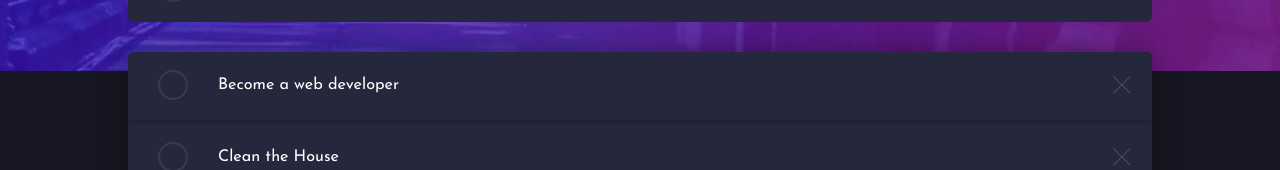
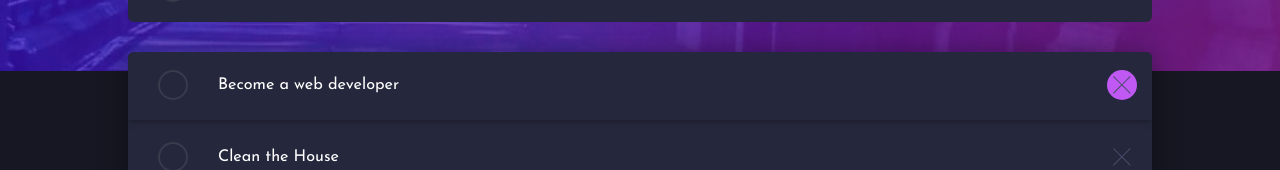
Before and after one commit to tomcodes90/todo-app, a React (Create React App) app: page / in a window 1280 px wide. In both pictures the pointer is over the element 1122 px from the left and 335 px from the top of the page. Shown: the part 249-419 px from the top of the page. Built offline with nearby package versions, Linux system fonts and the light colour scheme.

Commit message:
17/06/2022

```diff
--- a/src/App.css
+++ b/src/App.css
@@ -115,11 +115,15 @@ body {
   align-items: center;
 }
 .todo-remove-icon {
+  border-radius: 50%;
   width: 30px;
   height: 30px;
   display: flex;
   justify-content: center;
   align-items: center;
+}
+.todo-remove-icon:hover {
+  background-color: rgba(192, 88, 243);
 }
 
 .check-mark img {
@@ -228,8 +232,11 @@ body {
 }
 
 .items-status span:hover,
-.items-status .active,
+.items-status > *:hover,
 .items-clear:hover {
+  color: hsl(220, 98%, 61%);
+}
+.active {
   color: hsl(220, 98%, 61%);
 }
 
@@ -248,7 +255,7 @@ body {
   font-size: 0.9em;
   color: hsl(233, 14%, 35%);
 }
-@media only screen and (max-width: 600px) {
+@media only screen and (max-width: 700px) {
   * {
     font-size: 18px;
   }
--- a/src/App.js
+++ b/src/App.js
@@ -28,6 +28,7 @@ function App() {
   ]);
   const [filteredTodoList, setFilteredTodoList] = useState("");
   const [filtered, setFiltered] = useState(false);
+
   function handleAddTodo(todoValue) {
     const todoId = Math.floor(Math.random() * 100000000000);
 
--- a/src/components/TodoFilter.js
+++ b/src/components/TodoFilter.js
@@ -1,5 +1,4 @@
 function TodoFilter({
-  todoList,
   filterTodoList,
   clearFilteredTodoList,
   clearTodoList,
@@ -9,9 +8,7 @@ function TodoFilter({
     <div className="todo-items-info">
       <p className="items-left">{todoCounter} items left</p>
       <div className="items-status">
-        <span id="all" onClick={clearFilteredTodoList}>
-          All
-        </span>
+        <span onClick={clearFilteredTodoList}>All</span>
         <span id="active" onClick={() => filterTodoList("to do")}>
           Active
         </span>
```
Also changed, not shown: src/components/TodoListItems.js (+1 -10 lines).
